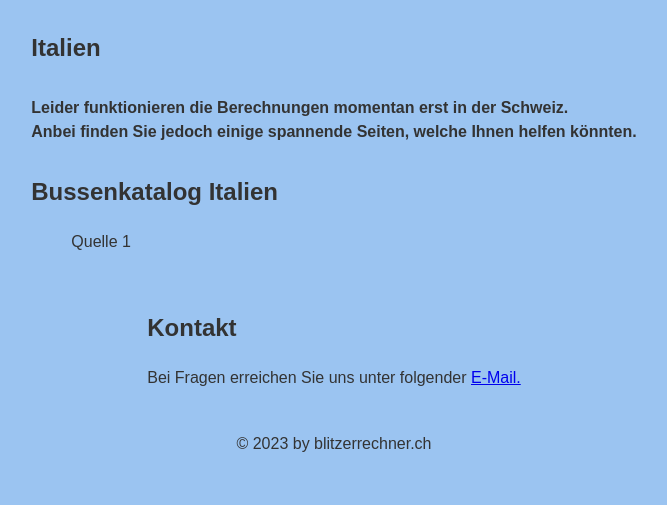
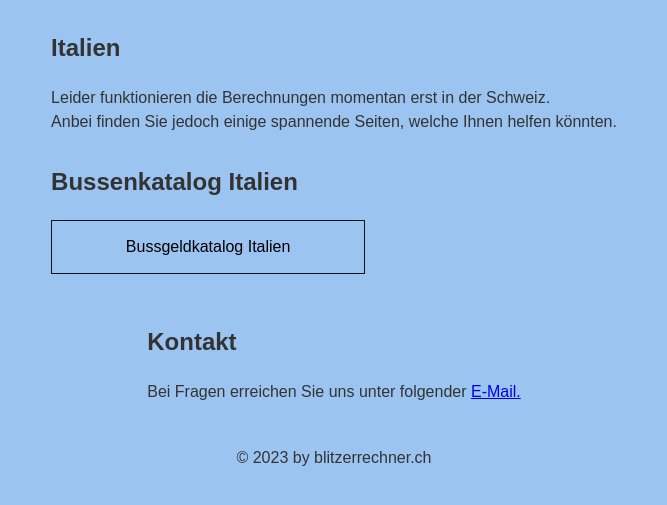
Before and after one commit to yalais/Blitzerrechner-Schweiz, a Flask app: template templates/countries/italien.html in a window 1280 px wide. Shown: the part 64-569 px from the top of the page, without its empty margins (306-973 px from the left). Run offline with Flask 3, Linux system fonts and the light colour scheme; the template is opened without the code that fills it, so the values that code supplies are empty.

Commit message:
finnish countries

```diff
--- a/static/style.css
+++ b/static/style.css
@@ -217,6 +217,17 @@ li a {
     text-decoration: underline;
 }
 
+.li-land-list {
+    list-style-type: none;
+    padding: 0;
+    margin: 0;
+}
+
+.li-land {
+    padding: 10px 0;
+    border-bottom: 1px solid #ddd;
+}
+
 /* styles land table */
 .table {
     width: 100%;
@@ -300,3 +311,9 @@ li.simple {
     float: none;
     list-style-type: disc;
 }
+
+.simple-a {
+    color: #333;
+    text-decoration: none;
+    font-size: 14px;
+}
--- a/templates/countries/frankreich.html
+++ b/templates/countries/frankreich.html
@@ -13,7 +13,7 @@
         <section>
             <h2>Bussenkatalog Frankreich</h2>
             <ul class="li-land-list">
-                <li class="li-land">Quelle 1</li>
+                <li class="li-land"><a href="https://www.bussgeldrechner.org/verkehrsregeln-frankreich.html">Bussgeldkatalog Frankreich</a></li>
             </ul>
         </section>
     </div>
--- a/templates/countries/italien.html
+++ b/templates/countries/italien.html
@@ -7,13 +7,13 @@
     <div>
         <section>
             <h1>Italien</h1>
-            <h4>Leider funktionieren die Berechnungen momentan erst in der Schweiz. <br/>
-            Anbei finden Sie jedoch einige spannende Seiten, welche Ihnen helfen könnten.</h4>
+            <a>Leider funktionieren die Berechnungen momentan erst in der Schweiz. <br/>
+            Anbei finden Sie jedoch einige spannende Seiten, welche Ihnen helfen könnten.</a>
         </section>
         <section>
             <h2>Bussenkatalog Italien</h2>
             <ul class="li-land-list">
-                <li class="li-land">Quelle 1</li>
+                <li class="li-land"><a href= "https://www.bussgeldrechner.org/verkehrsregeln-italien.html">Bussgeldkatalog Italien</a></li>
             </ul>
         </section>
     </div>
--- a/templates/countries/lichtenstein.html
+++ b/templates/countries/lichtenstein.html
@@ -7,13 +7,13 @@
     <div>
         <section>
             <h1>Lichtenstein</h1>
-            <h4>Leider funktionieren die Berechnungen momentan erst in der Schweiz. <br/>
-            Anbei finden Sie jedoch einige spannende Seiten, welche Ihnen helfen könnten.</h4>
+            <a>Leider funktionieren die Berechnungen momentan erst in der Schweiz. <br/>
+            Anbei finden Sie jedoch einige spannende Seiten, welche Ihnen helfen könnten.</a>
         </section>
         <section>
             <h2>Bussenkatalog Lichtenstein</h2>
             <ul class="li-land-list">
-                <li class="li-land">Quelle 1</li>
+                <li class="li-land"><a href="https://www.llv.li/de/privatpersonen/mobilitaet-reisen-und-ausland/administrative-massnahmen-admas-/geschwindigkeitsuebertretungen">Bussenkatalog Lichtenstein</a></li>
             </ul>
         </section>
     </div>
--- a/templates/countries/oesterreich.html
+++ b/templates/countries/oesterreich.html
@@ -8,8 +8,8 @@
 <div>
     <section>
         <h1>Österreich</h1>
-        <h4>Leider funktionieren die Berechnungen momentan erst in der Schweiz. <br/>
-        Anbei finden Sie jedoch einige spannende Seiten, welche Ihnen helfen könnten.</h4>
+        <a>Leider funktionieren die Berechnungen momentan erst in der Schweiz. <br/>
+        Anbei finden Sie jedoch einige spannende Seiten, welche Ihnen helfen könnten.</a>
     </section>
     <section>
         <h2>Bussenkatalog Österreich</h2>
```
Also changed, not shown: templates/countries/deutschland.html (+4 -4 lines), 1 other file.
